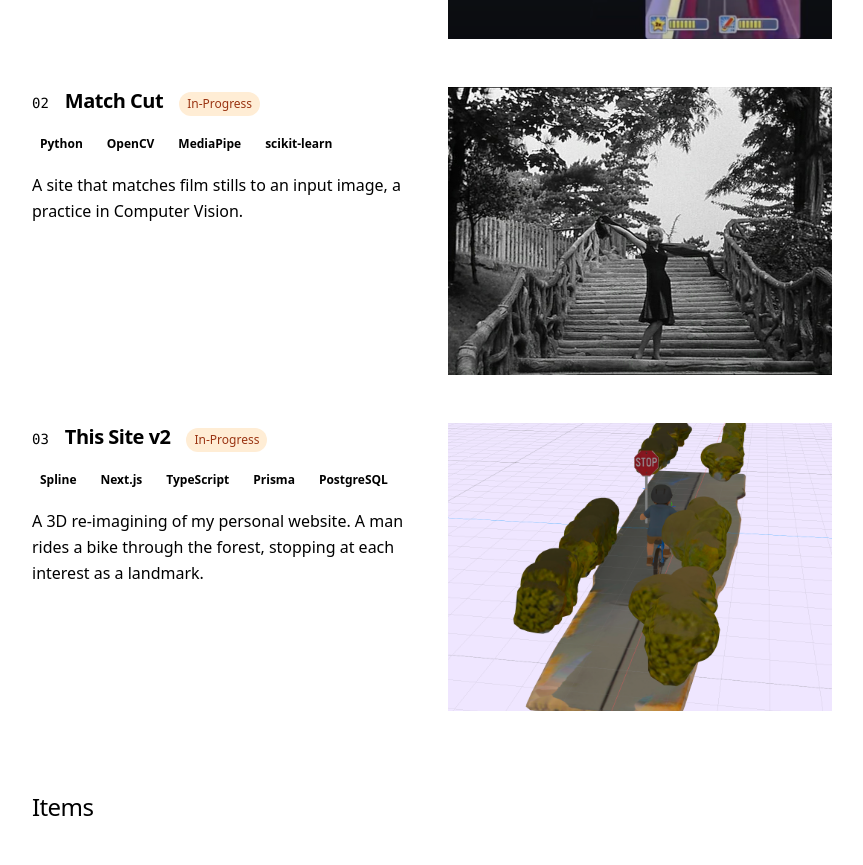
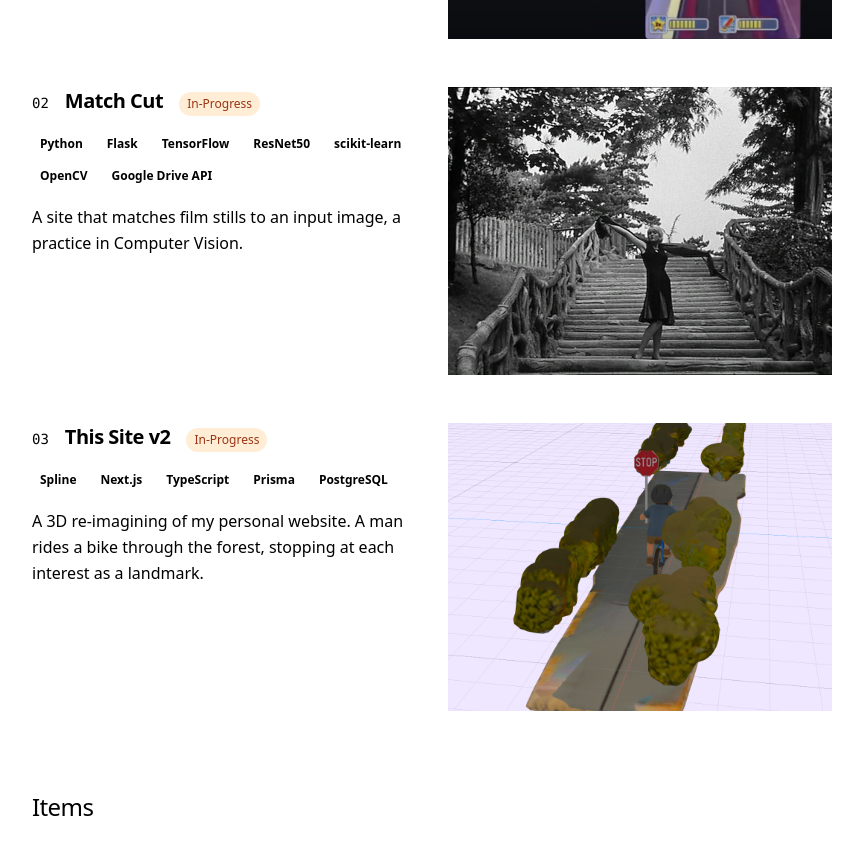
Before and after one commit to jackly1/personal_site, a Next.js app in the folder interim-site/: page / in a window 1280 px wide. Shown: the part 1760-2625 px from the top of the page, without its empty margins (208-1071 px from the left). Built offline with nearby package versions, Linux system fonts and the light colour scheme; no server answers.

Commit message:
updated match cut

```diff
--- a/interim-site/app/page.tsx
+++ b/interim-site/app/page.tsx
@@ -45,7 +45,15 @@ const projects: Project[] = [
     description:
       "A site that matches film stills to an input image, a practice in Computer Vision.",
     image: "/cleo.jpg",
-    technologies: ["Python", "OpenCV", "MediaPipe", "scikit-learn"],
+    technologies: [
+      "Python",
+      "Flask",
+      "TensorFlow",
+      "ResNet50",
+      "scikit-learn",
+      "OpenCV",
+      "Google Drive API",
+    ],
     inProgress: true,
     // link: "https://github.com/example",
   },
```
